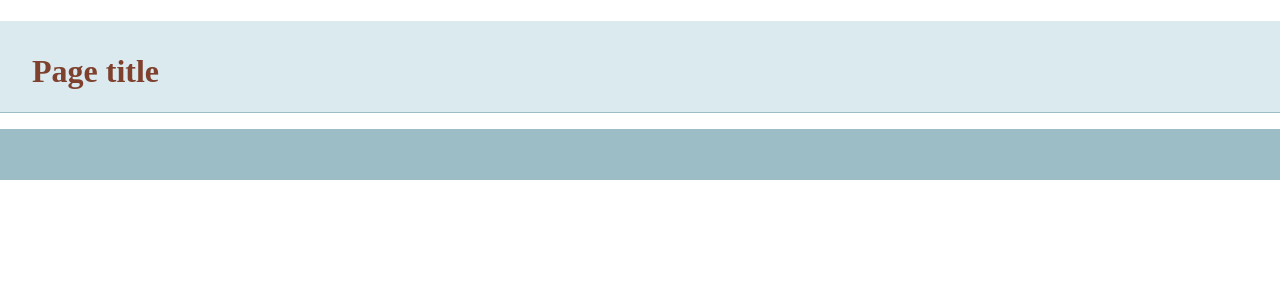
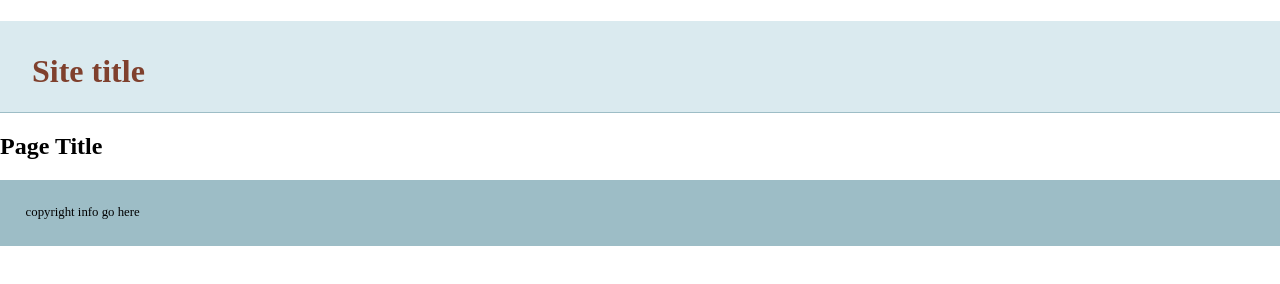
Before and after one commit to donaldcampanjr/git-basics, a plain HTML site: page index.html in a window 1280 px wide. Drawn offline with nearby package versions, Linux system fonts and the light colour scheme.

Commit message:
added more info to template

```diff
--- a/index.html
+++ b/index.html
@@ -14,13 +14,14 @@
     </head>
     <body>
     <header>
-	<h1>Page title</h1>
+	<h1>Site title</h1>
     </header>
     <nav id="pageNav">
     </nav>
     <main>
     </main>
-    <footer>
+    	<h2>Page Title</h2>
+    <footer>copyright info go here
     </footer>
         <script>
 //use the modernizr load to load up external scripts. This will load the scripts asynchronously, but the order listed matters. Although it will load all scripts in parallel, it will execute them in the order listed
```
